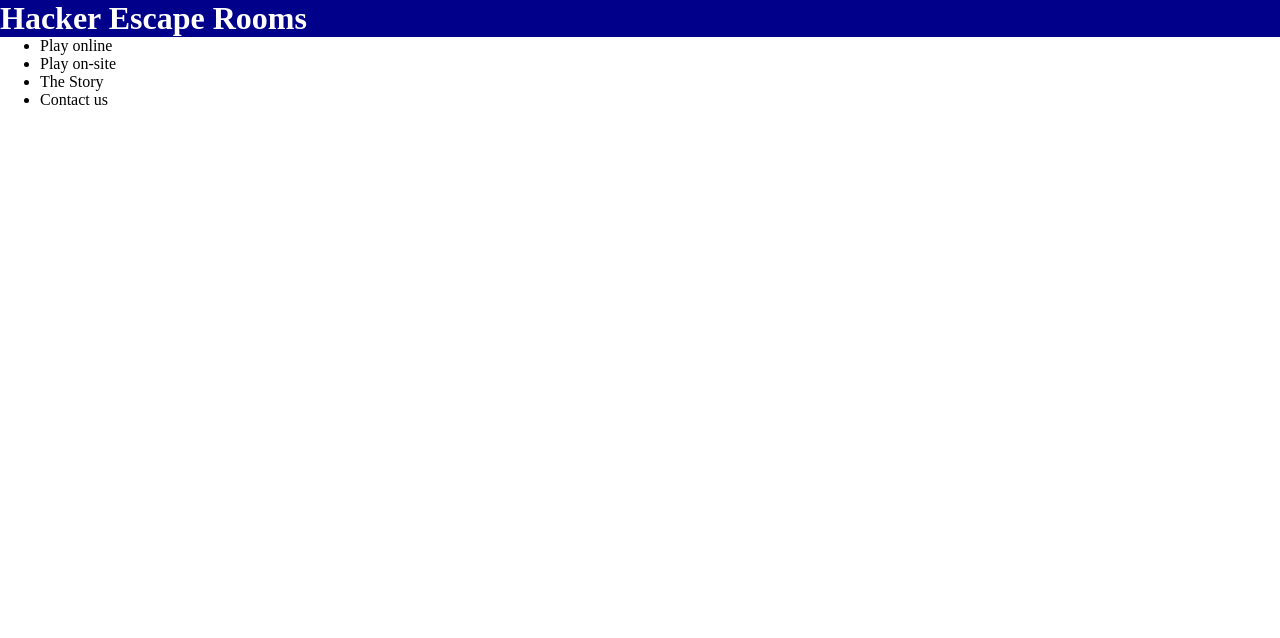
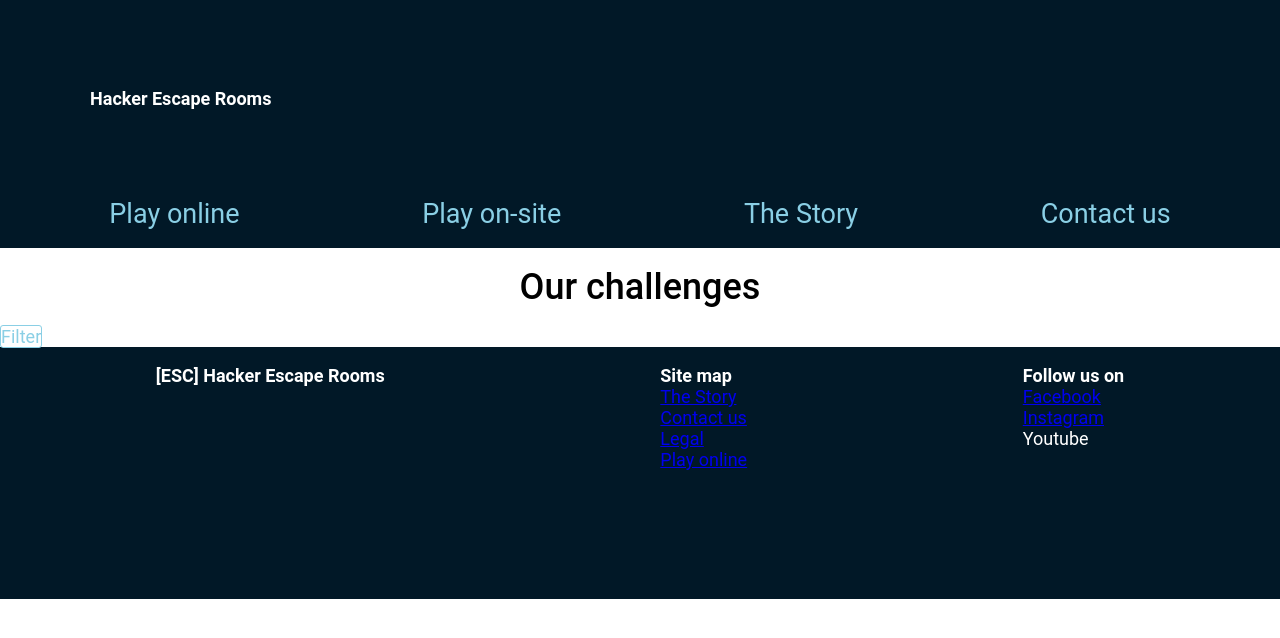
Before and after one commit to matodorovic/esc, a website: page challenges.html in a window 1280 px wide. Drawn offline with Linux system fonts and the light colour scheme.

Commit message:
Creating css for both index and challenge.html

```diff
--- a/challenges.css
+++ /dev/null
@@ -1,11 +0,0 @@
-* {
-    margin: 0;
-
-}
-
-header {
-    background-color: darkblue;
-    color: white;
-    background-image: none;
-
-}
--- a/challenges.html
+++ b/challenges.html
@@ -3,23 +3,49 @@
     <head>
         <meta name="viewport" content="width=device-width, initial-scale=1">
         <title>[ESC] Hacker Escape Rooms</title>
-        <link rel="stylesheet" type="text/css" href="challenges.css">
+        <link rel="stylesheet" type="text/css" href="style.css">
     </head>
     <body>
         <header>
-            <a><h1 class="logo">Hacker Escape Rooms</h1></a>
+            <h1 class="logo"><a href="index.html">Hacker Escape Rooms</a></h1>
         </header>
         <nav>
-            <ul>
-                <li>Play online</li>
-                <li>Play on-site</li>
-                <li>The Story</li>
-                <li>Contact us</li>
+            <ul class="nav-list">
+                <li class="nav-list-item"><a href="#">Play online</a></li>
+                <li class="nav-list-item"><a href="#">Play on-site</a></li>
+                <li class="nav-list-item"><a href="#">The Story</a></li>
+                <li class="nav-list-item"><a href="#">Contact us</a></li>
             </ul>
         </nav>
-
+        <h2 class="challenges-title">Our challenges</h2>
+        <a class="filter-cta">Filter</a>
+        <div></div>
+        <section></section>
         <footer>
-
+            <div>
+                <h2>[ESC] Hacker Escape Rooms</h2>
+                <p></p>
+            </div>
+            <div>
+                <h2>Site map</h2>
+                <ul>
+                    <li><a href="#">The Story</a></li>
+                    <li><a href="#">Contact us</a></li>
+                    <li><a href="#">Legal</a></li>
+                </ul>
+                <ul>
+                    <li><a href="#">Play online</a></li>
+                    <li></li>
+                </ul>
+            </div>
+            <div>
+                <h2>Follow us on</h2>
+                <ul>
+                    <li><a href="#">Facebook</a></li>
+                    <li><a href="#">Instagram</a></li>
+                    <li><a herf="#">Youtube</a></li>
+                </ul>
+            </div>
         </footer>
     </body>
     <script src="challenges.js" type="module"></script>
--- a/challenges.js
+++ b/challenges.js
@@ -1,13 +1,12 @@
 console.log("Challenges is loaded.");
 
 
-export default async function dataLoader() {
-    console.log("calling");
-    let response = await fetch('https://lernia-sjj-assignments.vercel.app/api/challenges');
-    let data = response.json();
+// export default async function dataLoader() {
+//    console.log("calling");
+//    let response = await fetch('https://lernia-sjj-assignments.vercel.app/api/challenges');
+//    let data = response.json();
+//
+//    return data;
+//};
 
-    return data;
-};
-
-
-console.log(data.challenges)
+const filterButton = document.querySelector('.filter-cta');
--- a/script.js
+++ b/script.js
@@ -1,3 +1,3 @@
-import dataLoader from "./challenges";
+//import dataLoader from "./challenges";
 
 console.log("Script is loaded");
--- a/style.css
+++ b/style.css
@@ -5,3 +5,84 @@
     padding: 0;
     list-style-type: none;
 }
+
+header {
+    background-color: #011827;
+    color: white;
+    background-image: none;
+    height: 180px;
+    width: auto;
+}
+
+header a {
+    text-decoration: none;
+    color: white;
+}
+
+.logo {
+    font-size: 2rem;
+    padding-top: 4rem;
+    padding-left: 5rem;
+}
+
+/*@media screen and (width: max 800px) {
+
+}*/
+
+nav {
+    background-color: #011827;
+    text-align: center;
+    padding: 1rem;
+}
+
+.nav-list {
+    list-style-type: none;
+    color: #8ACFE5;
+    text-align: center;
+    text-decoration: none;
+    font-size: 2rem;
+    display: flex;
+    flex-direction: row;
+    justify-content: space-around;
+}
+
+.nav-list-item {
+    width: fit-content;
+    height: fit-content;
+}
+
+nav a {
+    font-size: 1.5rem;
+    color: #8ACFE5;
+    text-decoration: none;
+}
+
+.filter-cta {
+    width: 4rem;
+    height:1.5rem;
+    border: solid #8ACFE5 1px;
+    border-radius: 3px;
+    color: #8ACFE5;
+}
+
+.challenges-title {
+    font-size: 2rem;
+    margin: 0 auto;
+}
+
+footer {
+    background-color: #011827;
+    color: white;
+    height: 216px;
+    width: auto;
+    display: flex;
+    justify-content: space-around;
+    padding: 1rem;
+}
+
+.challenges-title {
+    margin: 0 auto;
+    padding: 1rem;
+    text-align: center;
+    font-weight: 500;
+}
```
Also changed, not shown: index.html (+34 -11 lines), package.json (added, +18 -0 lines), 1 other file.
